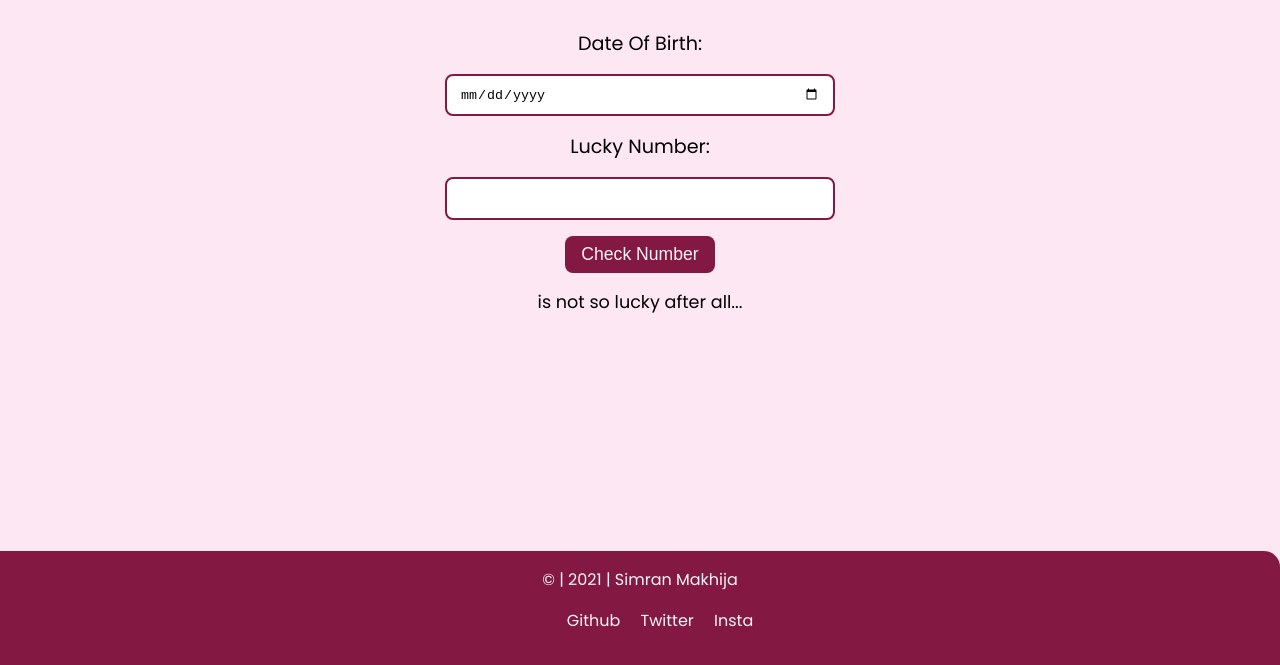
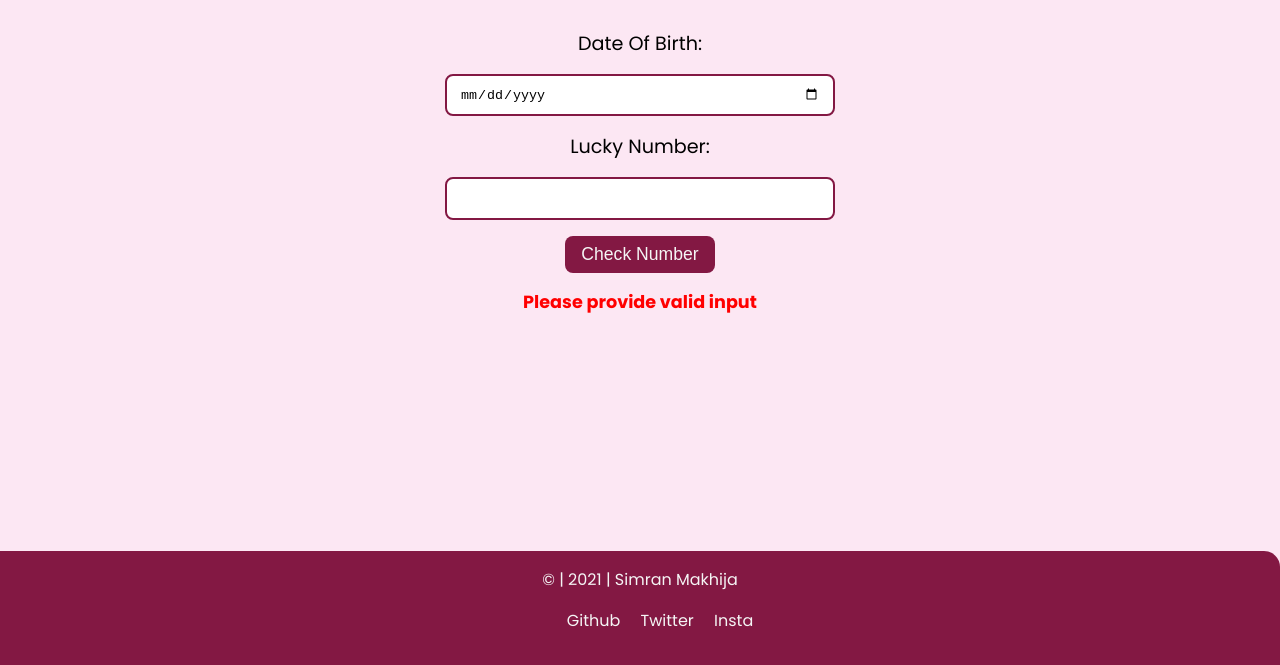
Before and after one commit to SimranMakhija7/is-your-birthday-lucky, a plain HTML site: page index.html in a window 1280 px wide. Both pictures are taken after a click on the button "Check Number". Shown: the part 135-800 px from the top of the page. Drawn offline with Linux system fonts and the light colour scheme.

Commit message:
fix: show error if input empty

```diff
--- a/app.js
+++ b/app.js
@@ -4,7 +4,7 @@ const bdayInput = document.querySelector("#bday"),
       outputDiv = document.querySelector("#output");
 
 const populateOutput = (text)=>{
-    outputDiv.innerText = text;
+    outputDiv.innerHTML = text;
 }
 const checkIfLucky = (dob, num)=>{
     let sum = 0;
@@ -15,9 +15,12 @@ const checkIfLucky = (dob, num)=>{
     return sum%num===0;
 }
 checkBtn.addEventListener("click",()=>{
-    if(checkIfLucky(bdayInput.value,numInput.value)){
-        populateOutput(numInput.value+" is lucky for you indeed!");
-    }else{
-        populateOutput(numInput.value+" is not so lucky after all...");
-    }
+    let bday = bdayInput.value, num =numInput.value;
+    if(bday==="" || num==="")
+        populateOutput("<span id=\"error\">Please provide valid input</span>");
+    else if(checkIfLucky(bday,num))
+        populateOutput(num+" is lucky for you indeed!");
+    else
+        populateOutput(num+" is not so lucky after all...");
+
 })
--- a/style.css
+++ b/style.css
@@ -90,3 +90,8 @@ footer .link{
     font-size: 1.1rem;
     text-align: center;
 }
+
+#error{
+    color: red;
+    font-weight: bold;
+}
```
